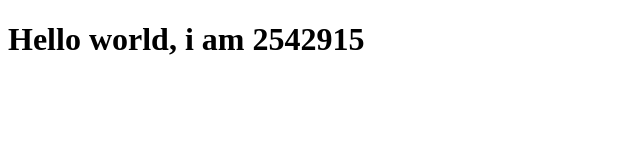
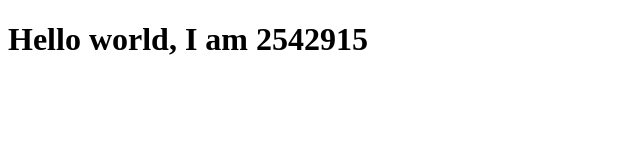
Before and after one commit to Ar5h1a-M/SD_LAB12025, a plain HTML site: page index.html in a window 1280 px wide. Shown: the full height of the page, 0-640 px from the left. Drawn offline with Linux system fonts and the light colour scheme.

Commit message:
Update index.html

```diff
--- a/index.html
+++ b/index.html
@@ -7,5 +7,5 @@
 </head>
 <body>
     <html>
-        <h1>Hello world, i am 2542915</h1>
+        <h1>Hello world, I am 2542915</h1>
     </html>
```
